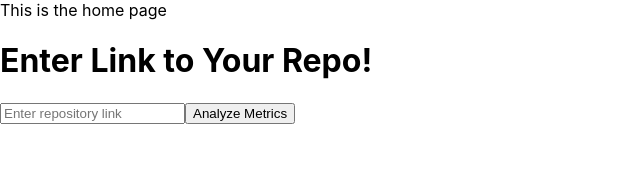
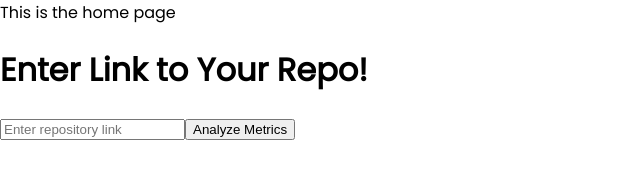
Before and after one commit to karechob/Capstone-II-frontend, a React app in the folder capstone2/: page / in a window 1280 px wide. Shown: the whole page, without its empty margins (0-640 px from the left). Built offline with nearby package versions, Linux system fonts and the light colour scheme.

Commit message:
fix merge conflicts, add new font

```diff
--- a/capstone2/public/index.html
+++ b/capstone2/public/index.html
@@ -10,6 +10,9 @@
       content="Web site created using create-react-app"
     />
     <link rel="apple-touch-icon" href="%PUBLIC_URL%/logo192.png" />
+    <link rel="preconnect" href="https://fonts.googleapis.com">
+    <link rel="preconnect" href="https://fonts.gstatic.com" crossorigin>
+    <link href="https://fonts.googleapis.com/css2?family=Poppins&display=swap" rel="stylesheet">
     <!--
       manifest.json provides metadata used when your web app is installed on a
       user's mobile device or desktop. See https://developers.google.com/web/fundamentals/web-app-manifest/
--- /dev/null
+++ b/capstone2/src/css/home.css
@@ -0,0 +1,3 @@
+body {
+    font-family: 'Poppins', sans-serif;
+}
--- a/capstone2/src/pages/Home.js
+++ b/capstone2/src/pages/Home.js
@@ -1,5 +1,6 @@
 import React from "react";
 import LinkPage from "../pages/LinkPage";
+import '../css/home.css';
 
 function Home() {
   return (
--- a/capstone2/src/pages/Metrics.js
+++ b/capstone2/src/pages/Metrics.js
@@ -17,7 +17,7 @@ function Metrics() {
     <div>
       <h1>Your Metrics</h1>
       <ThoroughPR></ThoroughPR>
-      {/* <Impact /> */}
+      <Impact />
       <UnreviewedPR />
       <AverageTimeToMerge />
       <NewWork />
```
